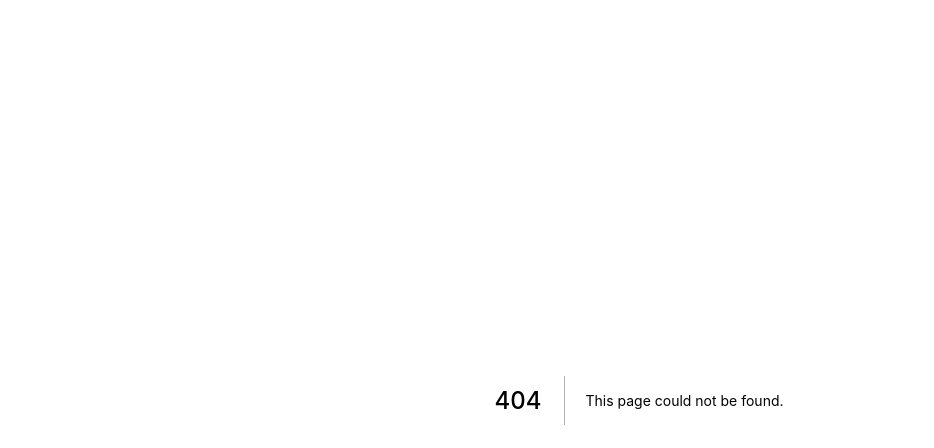
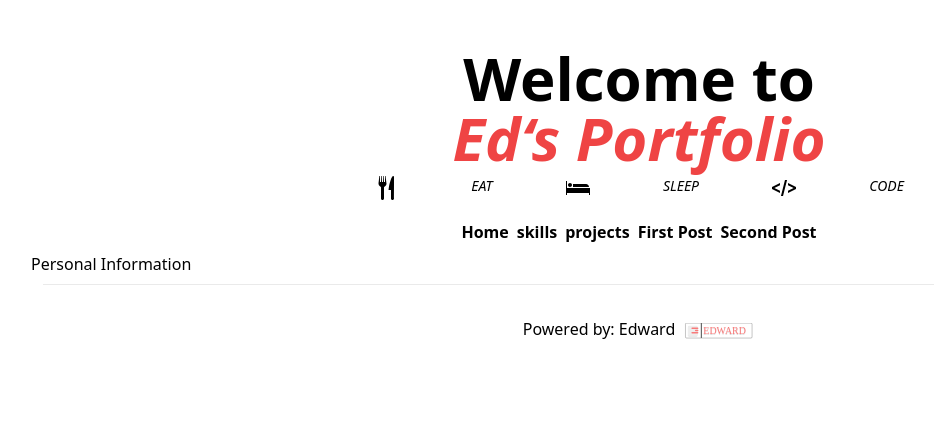
Before and after one commit to dipaaapi/ed-portfolio, a Next.js app: page /personal in a window 1280 px wide. Before the commit this address had no page. Shown: the top 448 px of the page, without its empty margins (1-935 px from the left). Built offline with nearby package versions, Linux system fonts and the light colour scheme.

Commit message:
update header and added personal info page

```diff
--- a/components/header.tsx
+++ b/components/header.tsx
@@ -1,5 +1,5 @@
-import Link from 'next/link'
 import Head from 'next/head'
+import Navigation from '../components/nav'
 
 const Header = () => (
     <div className="w-full my-2 px-3">
@@ -16,36 +16,13 @@ const Header = () => (
             Welcome to <p className='text-red-500 italic'>Ed&lsquo;s Portfolio</p>
             </h1>
 
-            <p className='text-sm italic mt-0 text-center mb-5'>Lorem ipsum dolor sit amet, consectetur.</p>
+            <p className='text-sm flex justify-between italic uppercase mt-2 text-center mb-5 w-2/3 mx-auto'>
+            <svg width="24" height="24" xmlns="http://www.w3.org/2000/svg"><path d="M18.496 24h-.001c-.715 0-1.5-.569-1.5-1.5v-8.5s-1.172-.003-2.467 0c.802-6.996 3.103-14 4.66-14 .447 0 .804.357.807.851.01 1.395.003 16.612.001 21.649 0 .828-.672 1.5-1.5 1.5zm-11.505-12.449c0-.691-.433-.917-1.377-1.673-.697-.56-1.177-1.433-1.088-2.322.252-2.537.862-7.575.862-7.575h.6v6h1.003l.223-6h.607l.173 6h1.003l.242-6h.562l.199 6h1.003v-6h.549s.674 5.005.951 7.55c.098.902-.409 1.792-1.122 2.356-.949.751-1.381.967-1.381 1.669v10.925c0 .828-.673 1.5-1.505 1.5-.831 0-1.504-.672-1.504-1.5v-10.93z"/></svg> Eat
+            <svg width="24" height="24" xmlns="http://www.w3.org/2000/svg"><path d="M24 19v-7h-23v-7h-1v14h1v-2h22v2h1zm-20-12c1.104 0 2 .896 2 2s-.896 2-2 2-2-.896-2-2 .896-2 2-2zm19 4c0-1.657-1.343-3-3-3h-13v3h16z"/></svg> Sleep
+            <svg xmlns="http://www.w3.org/2000/svg" width="24" height="24" viewBox="0 0 24 24"><path d="M24 10.935v2.131l-8 3.947v-2.23l5.64-2.783-5.64-2.79v-2.223l8 3.948zm-16 3.848l-5.64-2.783 5.64-2.79v-2.223l-8 3.948v2.131l8 3.947v-2.23zm7.047-10.783h-2.078l-4.011 16h2.073l4.016-16z"/></svg> Code</p>
         </div>
 
-        <ul className='flex gap-2 text-center align-middle justify-center'>
-        <li className='hover:text-red-500 font-semibold'>
-            <Link href="/">
-            <a>Home</a>
-            </Link>
-        </li>
-        <li className='hover:text-red-500 font-semibold'>
-            <Link href="/skills">
-            <a>skills</a>
-            </Link>
-        </li>
-        <li className='hover:text-red-500 font-semibold'>
-            <Link href="/projects">
-            <a>projects</a>
-            </Link>
-        </li>
-        <li className='hover:text-red-500 font-semibold'>
-            <Link href="/education/first">
-            <a>First Post</a>
-            </Link>
-        </li>
-        <li className='hover:text-red-500 font-semibold'>
-            <Link href="/education/second">
-            <a>Second Post</a>
-            </Link>
-        </li>
-        </ul>
+        <Navigation />
     </header>
     </div>
 )
--- /dev/null
+++ b/components/nav.tsx
@@ -0,0 +1,37 @@
+import Link from 'next/link'
+
+const Navigation = () => (
+    <div className="w-full my-2 px-3">
+        <nav className=''>
+            <ul className='flex gap-2 text-center align-middle justify-center'>
+                <li className='hover:text-red-500 font-semibold'>
+                    <Link href="/">
+                    <a>Home</a>
+                    </Link>
+                </li>
+                <li className='hover:text-red-500 font-semibold'>
+                    <Link href="/skills">
+                    <a>skills</a>
+                    </Link>
+                </li>
+                <li className='hover:text-red-500 font-semibold'>
+                    <Link href="/projects">
+                    <a>projects</a>
+                    </Link>
+                </li>
+                <li className='hover:text-red-500 font-semibold'>
+                    <Link href="/education/first">
+                    <a>First Post</a>
+                    </Link>
+                </li>
+                <li className='hover:text-red-500 font-semibold'>
+                    <Link href="/education/second">
+                    <a>Second Post</a>
+                    </Link>
+                </li>
+            </ul>
+        </nav>
+    </div>
+)
+
+export default Navigation
--- a/pages/education/[id].tsx
+++ b/pages/education/[id].tsx
@@ -1,5 +1,6 @@
 import { useRouter } from 'next/router'
 import Header from '../../components/header'
+import Footer from '../../components/footer'
 
 const Comment = () => {
     const router = useRouter()
@@ -10,6 +11,7 @@ const Comment = () => {
         <Header />
         <h1>Post: {id}</h1>
         <h1>Comment: {comment}</h1>
+        <Footer />
         </>
     )
 }
--- /dev/null
+++ b/pages/personal.tsx
@@ -0,0 +1,20 @@
+import type { NextPage } from 'next'
+import Header from '../components/header'
+import Footer from '../components/footer'
+import styles from '../styles/Home.module.css'
+
+const Personal: NextPage = () => {
+    return (
+        <div className={styles.container}>
+            <Header />
+
+            <main>
+                <h1 className="">Personal Information</h1>
+            </main>
+
+            <Footer />
+        </div>
+    )
+}
+
+export default Personal;
```
